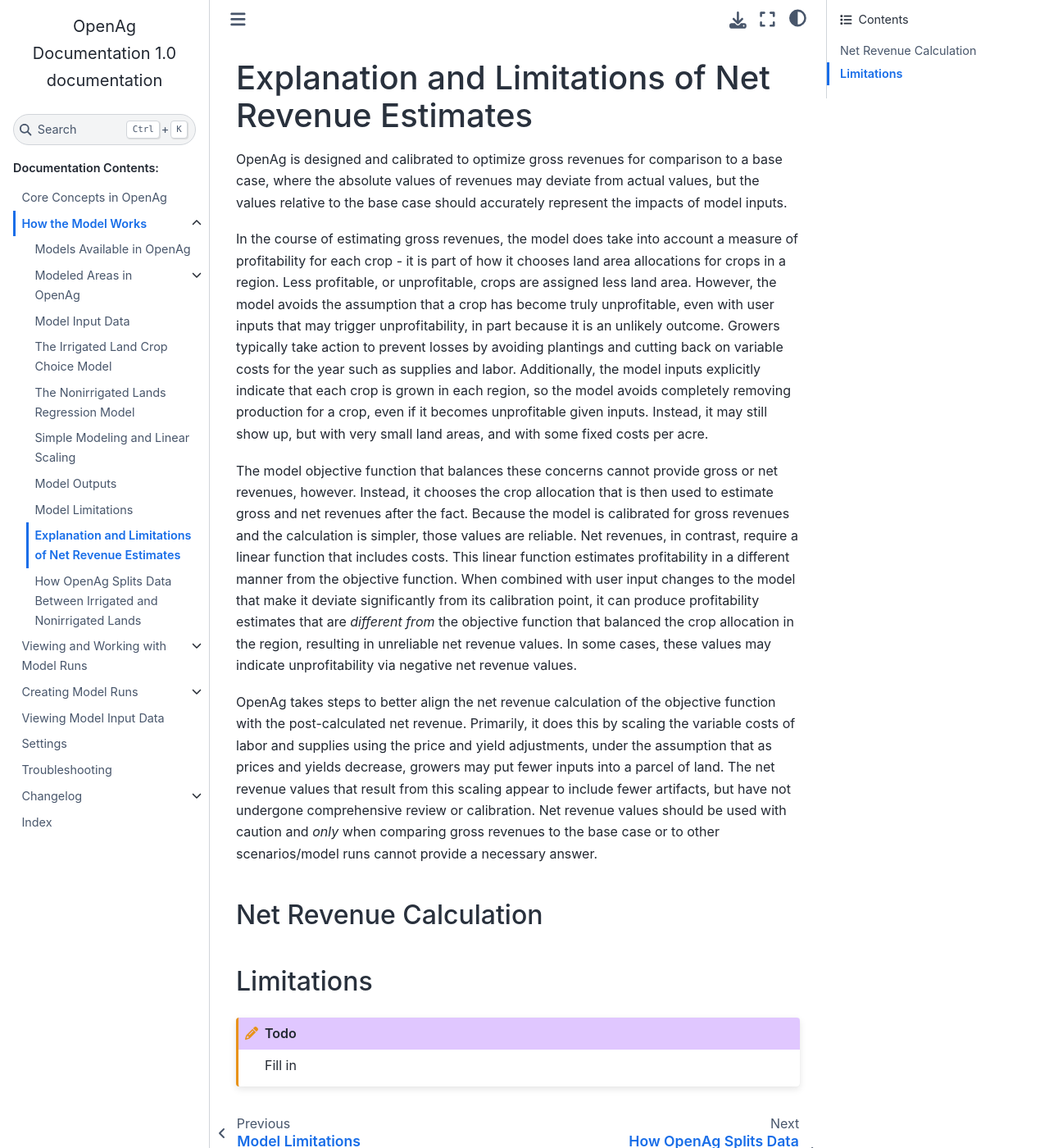
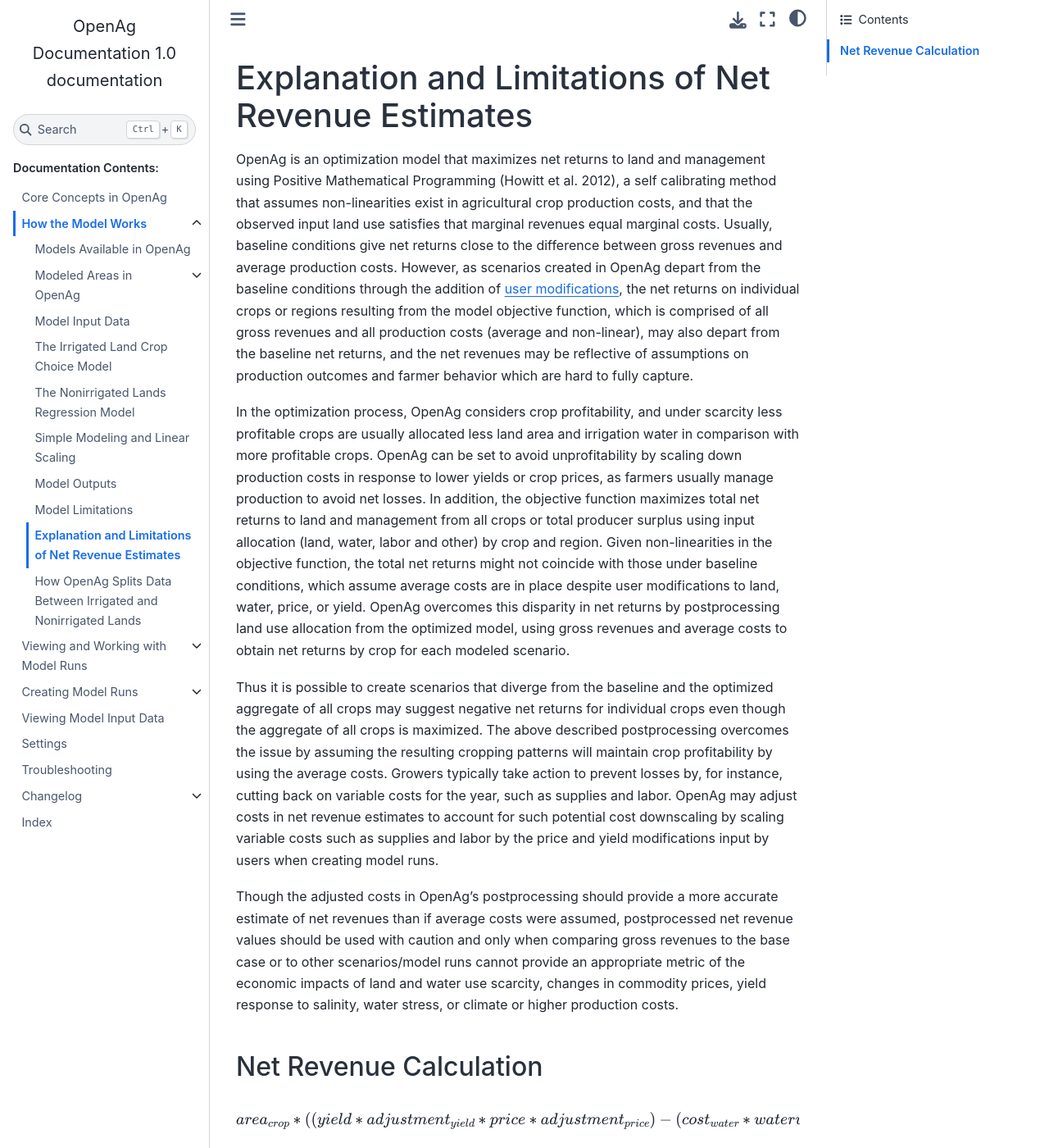
Before and after one commit to Water-Systems-Management-UCM/OpenAg_Docs, a Sphinx documentation site: the page built from source/Dapper/net_revenues.rst, in a window 1280 px wide and 1400 px high. Shown: the whole window at 82% size. Built offline with Sphinx 7.4.7 and the Sphinx Book theme 1.1.4, drawn with Linux system fonts in a browser that asks for light colours.

Commit message:
Updating net revenue text

```diff
--- a/source/Dapper/net_revenues.rst
+++ b/source/Dapper/net_revenues.rst
@@ -2,45 +2,51 @@
 
 Explanation and Limitations of Net Revenue Estimates
 ======================================================
-OpenAg is designed and calibrated to optimize gross revenues for comparison to a base case, where
-the absolute values of revenues may deviate from actual values, but the values relative to the base case should
-accurately represent the impacts of model inputs.
+OpenAg is an optimization model that maximizes net returns to land and management using
+Positive Mathematical Programming (Howitt et al. 2012), a self calibrating method that
+assumes non-linearities exist in agricultural crop production costs, and that the observed
+input land use satisfies that marginal revenues equal marginal costs. Usually, baseline
+conditions give net returns close to the difference between gross revenues and average
+production costs. However, as scenarios created in OpenAg depart from the baseline conditions
+through the addition of :ref:`user modifications <ModificationsOverviewSection>`, the net returns on individual crops or regions
+resulting from the model objective function, which is comprised of all gross revenues and
+all production costs (average and non-linear), may also depart from the baseline net returns,
+and the net revenues may be reflective of assumptions on production outcomes and farmer
+behavior which are hard to fully capture.
 
-In the course of estimating gross revenues, the model does take into account a measure of profitability for each crop -
-it is part of how it chooses land area allocations for crops in a region. Less profitable, or unprofitable, crops
-are assigned less land area. However, the model avoids the assumption that a crop has become truly unprofitable, even with
-user inputs that may trigger unprofitability, in part because it is an unlikely outcome. Growers typically
-take action to prevent losses by avoiding plantings and cutting back on variable costs for the year such as supplies and
-labor. Additionally, the model inputs explicitly indicate that each crop is grown in each region, so the model avoids
-completely removing production for a crop, even if it becomes unprofitable given inputs. Instead, it may still show up,
-but with very small land areas, and with some fixed costs per acre.
+In the optimization process, OpenAg considers crop profitability, and under scarcity less
+profitable crops are usually allocated less land area and irrigation water in comparison
+with more profitable crops. OpenAg can be set to avoid unprofitability by scaling down
+production costs in response to lower yields or crop prices, as farmers usually manage
+production to avoid net losses. In addition, the objective function maximizes total net
+returns to land and management from all crops or total producer surplus using input allocation
+(land, water, labor and other) by crop and region. Given non-linearities in the objective
+function, the total net returns might not coincide with those under baseline conditions,
+which assume average costs are in place despite user modifications to land, water, price,
+or yield. OpenAg overcomes this disparity in net returns by postprocessing land use allocation
+from the optimized model, using gross revenues and average costs to obtain net returns by crop
+for each modeled scenario.
 
-The model objective function that balances these concerns cannot provide gross or net revenues, however. Instead,
-it chooses the crop allocation that is then used to estimate gross and net revenues after the fact. Because the model
-is calibrated for gross revenues and the calculation is simpler, those values are reliable. Net revenues, in contrast, require
-a linear function that includes costs. This linear function estimates profitability in a different manner
-from the objective function. When combined with user input changes to the model that make it deviate significantly from
-its calibration point, it can produce profitability estimates that are *different from*
-the objective function that balanced the crop allocation in the region, resulting in unreliable net
-revenue values. In some cases, these values may indicate unprofitability via negative net revenue values.
+Thus it is possible to create scenarios that diverge from the baseline and the optimized
+aggregate of all crops may suggest negative net returns for individual crops even though
+the aggregate of all crops is maximized. The above described postprocessing overcomes the
+issue by assuming the resulting cropping patterns will maintain crop profitability by using
+the average costs. Growers typically take action to prevent losses by, for instance, cutting
+back on variable costs for the year, such as supplies and labor. OpenAg may adjust costs in
+net revenue estimates to account for such potential cost downscaling by scaling variable costs
+such as supplies and labor by the price and yield modifications input by users when creating
+model runs.
 
-OpenAg takes steps to better align the net revenue calculation of the objective function with the post-calculated net revenue.
-Primarily, it does this by scaling the variable costs of labor and supplies using the price and yield adjustments,
-under the assumption that as prices and yields decrease, growers may put fewer inputs into a parcel of land. The net
-revenue values that result from this scaling appear to include fewer artifacts, but have not undergone comprehensive review
-or calibration. Net revenue values should be used with caution and *only* when comparing gross revenues to the base case
-or to other scenarios/model runs cannot provide a necessary answer.
+Though the adjusted costs in OpenAg’s postprocessing should provide a more accurate estimate
+of net revenues than if average costs were assumed, postprocessed net revenue values should
+be used with caution and only when comparing gross revenues to the base case or to other
+scenarios/model runs cannot provide an appropriate metric of the economic impacts of land
+and water use scarcity, changes in commodity prices, yield response to salinity, water stress,
+or climate or higher production costs.
+
 
 Net Revenue Calculation
 ------------------------
 
-
-Limitations
--------------
-
-
-
-
-.. todo::
-
-    Fill in
+.. math:: area_{crop} * ((yield * adjustment_{yield} * price * adjustment_{price}) -
+        (cost_{water} * water use) - cost_{land} - (adjustment_{yield} * adjustment_{price} * (cost_{labor} + cost_{supplies})))
```
